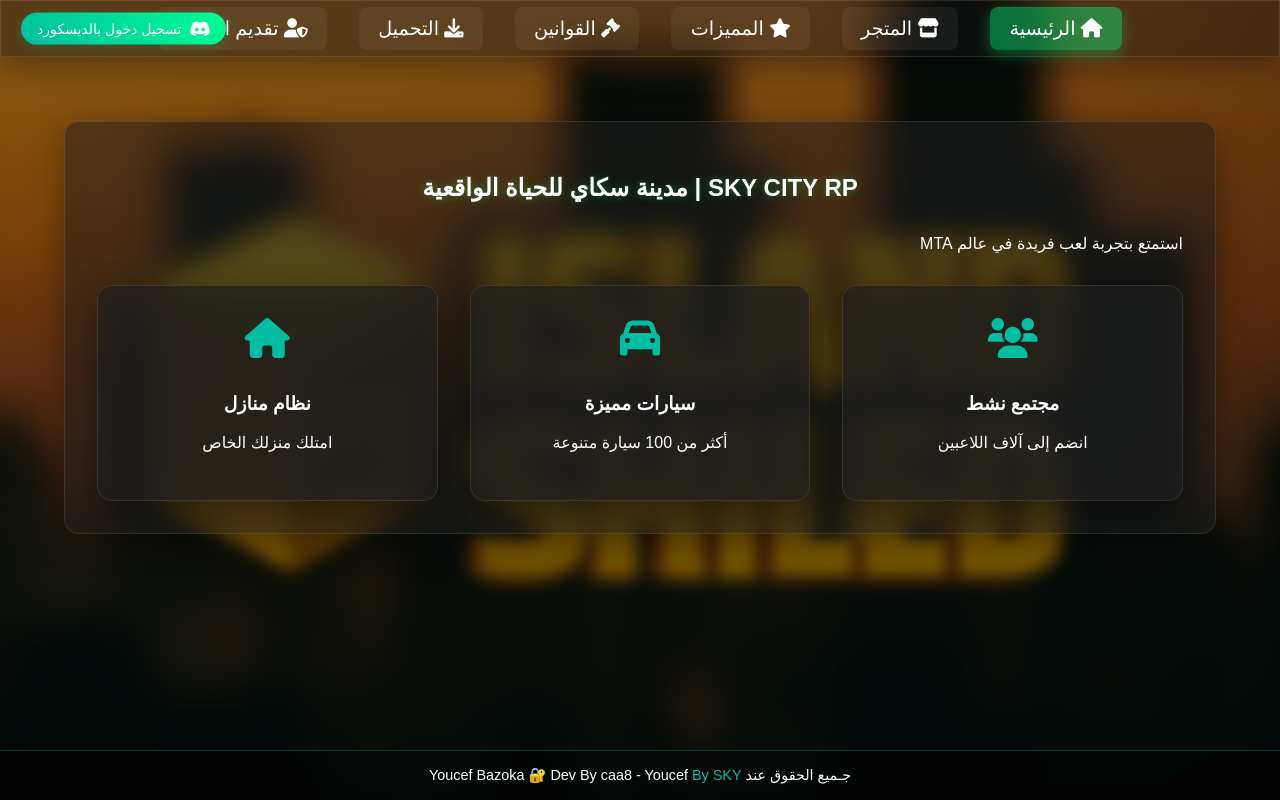
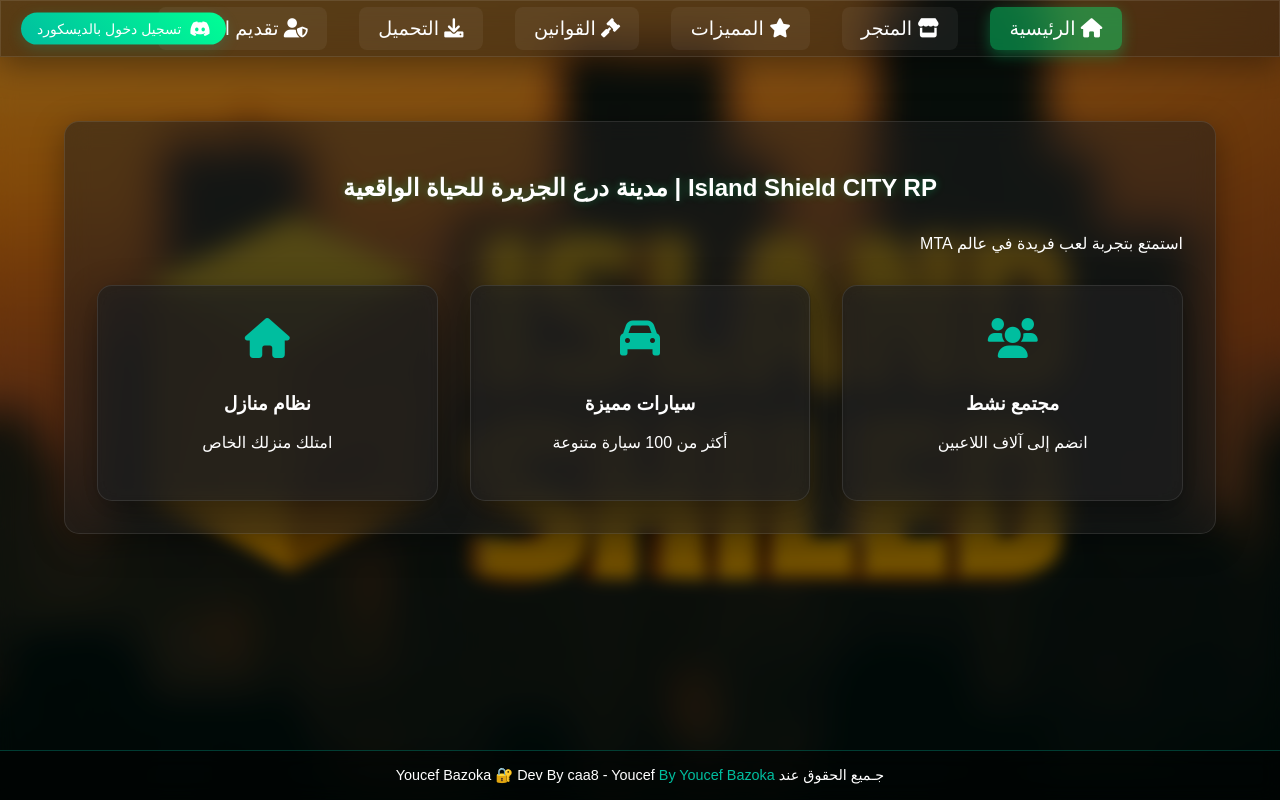
Before and after one commit to BazokaYoucef/islendshieldst, a plain HTML site: page index.html in a window 1280 px wide. Drawn offline with Linux system fonts and the light colour scheme.

Commit message:
Update index.html

```diff
--- a/index.html
+++ b/index.html
@@ -42,7 +42,7 @@
 
     <main>
         <section id="home" class="glass-card">
-            <h1>SKY CITY RP | مدينة سكاي للحياة الواقعية            </h1>
+            <h1>Island Shield CITY RP | مدينة درع الجزيرة للحياة الواقعية            </h1>
             <p>استمتع بتجربة لعب فريدة في عالم MTA</p>
             <div class="features-grid">
                 <div class="feature-item glass">
@@ -66,7 +66,7 @@
     <footer>
         <div class="copyright">
               جـميع الحقوق عند Youcef Bazoka 🔐 Dev By caa8 - Youcef
-            <a href="https://discord.gg/QQmWreQnWQ" target="_blank">By SKY
+            <a href="   جـميع الحقوق عند Youcef Bazoka 🔐 Dev By caa8 - Youcef" target="_blank">By Youcef Bazoka
         </div>
     </footer>
     <script src="auth.js"></script>
```
